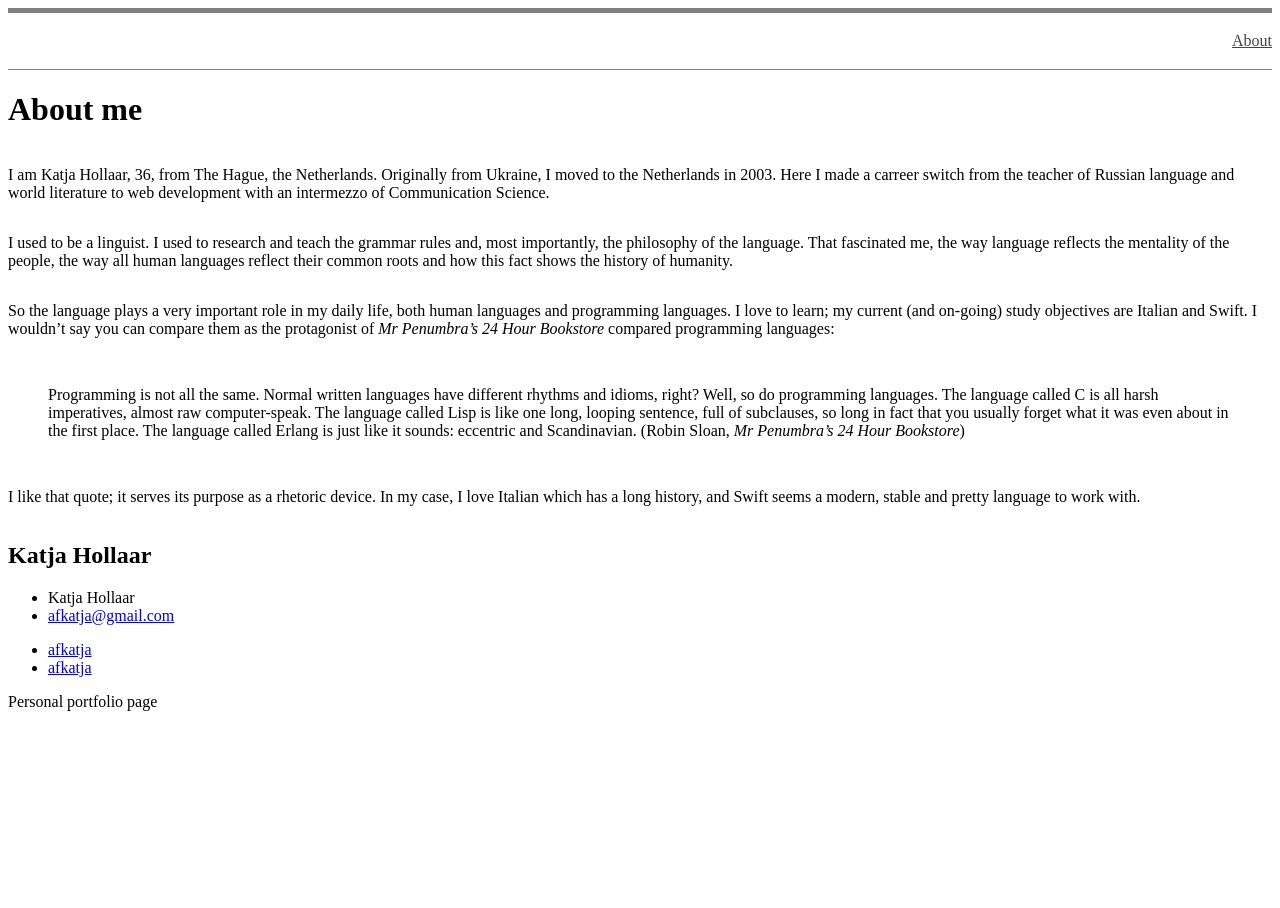
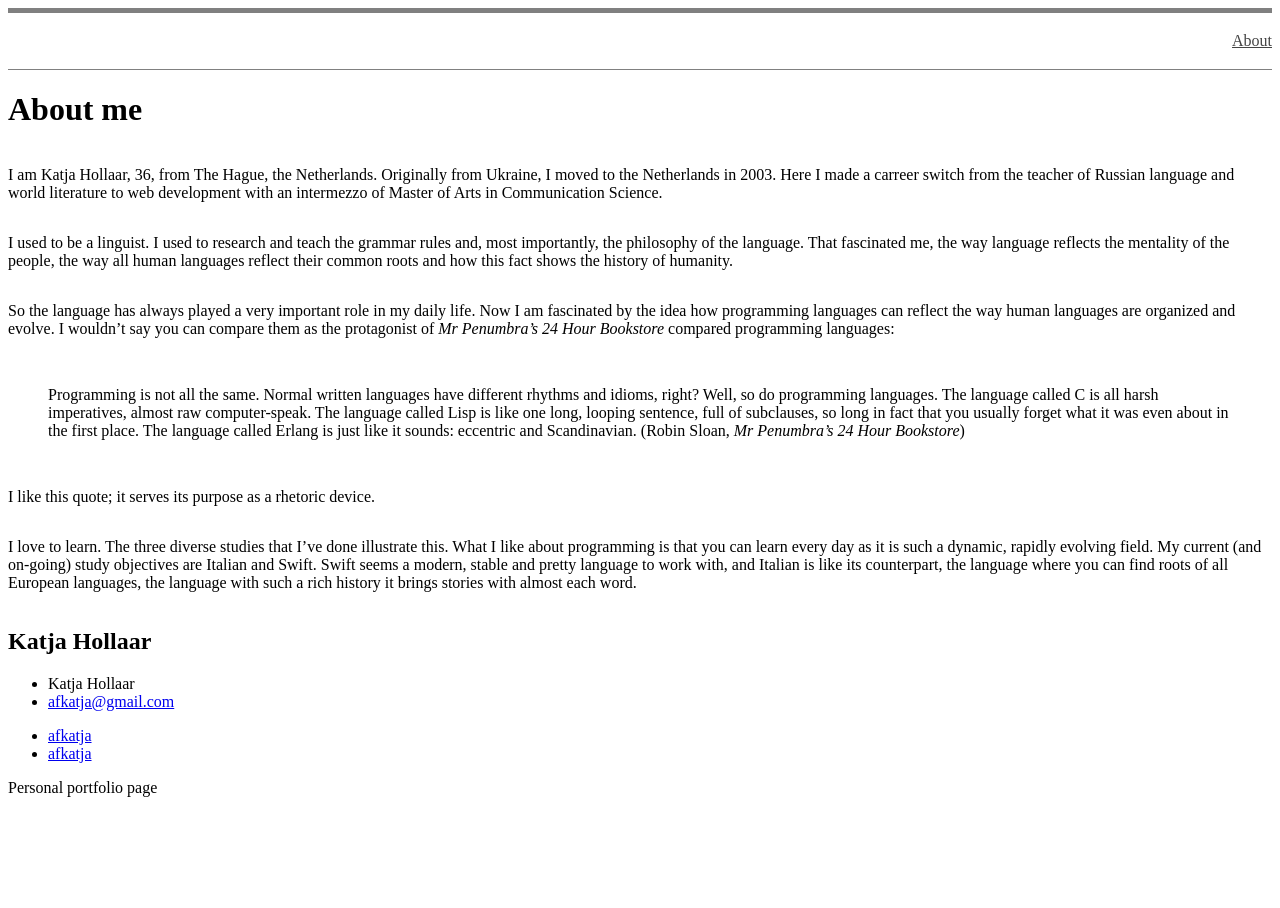
Before and after one commit to afkatja/afkatja.github.io, a Jekyll site: the page built from _pages/about.md, in a window 1280 px wide. Built offline with Jekyll 4.4.1, drawn with Linux system fonts in a browser that asks for light colours.

Commit message:
Update about.md

```diff
--- a/_pages/about.md
+++ b/_pages/about.md
@@ -5,13 +5,15 @@ permalink: /about/
 ---
 
 # About me
-I am Katja Hollaar, 36, from The Hague, the Netherlands. Originally from Ukraine, I moved to the Netherlands in 2003. Here I made a carreer switch from the teacher of Russian language and world literature to web development with an intermezzo of Communication Science.
+I am Katja Hollaar, 36, from The Hague, the Netherlands. Originally from Ukraine, I moved to the Netherlands in 2003. Here I made a carreer switch from the teacher of Russian language and world literature to web development with an intermezzo of Master of Arts in Communication Science.
 
 I used to be a linguist. I used to research and teach the grammar rules and, most importantly, the philosophy of the language. That fascinated me, the way language reflects the mentality of the people, the way all human languages reflect their common roots and how this fact shows the history of humanity.
 
- So the language plays a very important role in my daily life, both human languages and programming languages. I love to learn; my current (and on-going) study objectives are Italian and Swift. I wouldn't say you can compare them as the protagonist of _Mr Penumbra's 24 Hour Bookstore_ compared programming languages:
+ So the language has always played a very important role in my daily life. Now I am fascinated by the idea how programming languages can reflect the way human languages are organized and evolve. I wouldn't say you can compare them as the protagonist of _Mr Penumbra's 24 Hour Bookstore_ compared programming languages:
 
 > Programming is not all the same. Normal written languages have different rhythms and idioms, right? Well, so do programming languages. The language called C is all harsh imperatives, almost raw computer-speak. The language called Lisp is like one long, looping sentence, full of subclauses, so long in fact that you usually forget what it was even about in the first place. The language called Erlang is just like it sounds: eccentric and Scandinavian.
 (Robin Sloan, _Mr Penumbra's 24 Hour Bookstore_)
 
-I like that quote; it serves its purpose as a rhetoric device. In my case, I love Italian which has a long history, and Swift seems a modern, stable and pretty language to work with.
+I like this quote; it serves its purpose as a rhetoric device.
+
+I love to learn. The three diverse studies that I've done illustrate this. What I like about programming is that you can learn every day as it is such a dynamic, rapidly evolving field. My current (and on-going) study objectives are Italian and Swift. Swift seems a modern, stable and pretty language to work with, and Italian is like its counterpart, the language where you can find roots of all European languages, the language with such a rich history it brings stories with almost each word.
```
